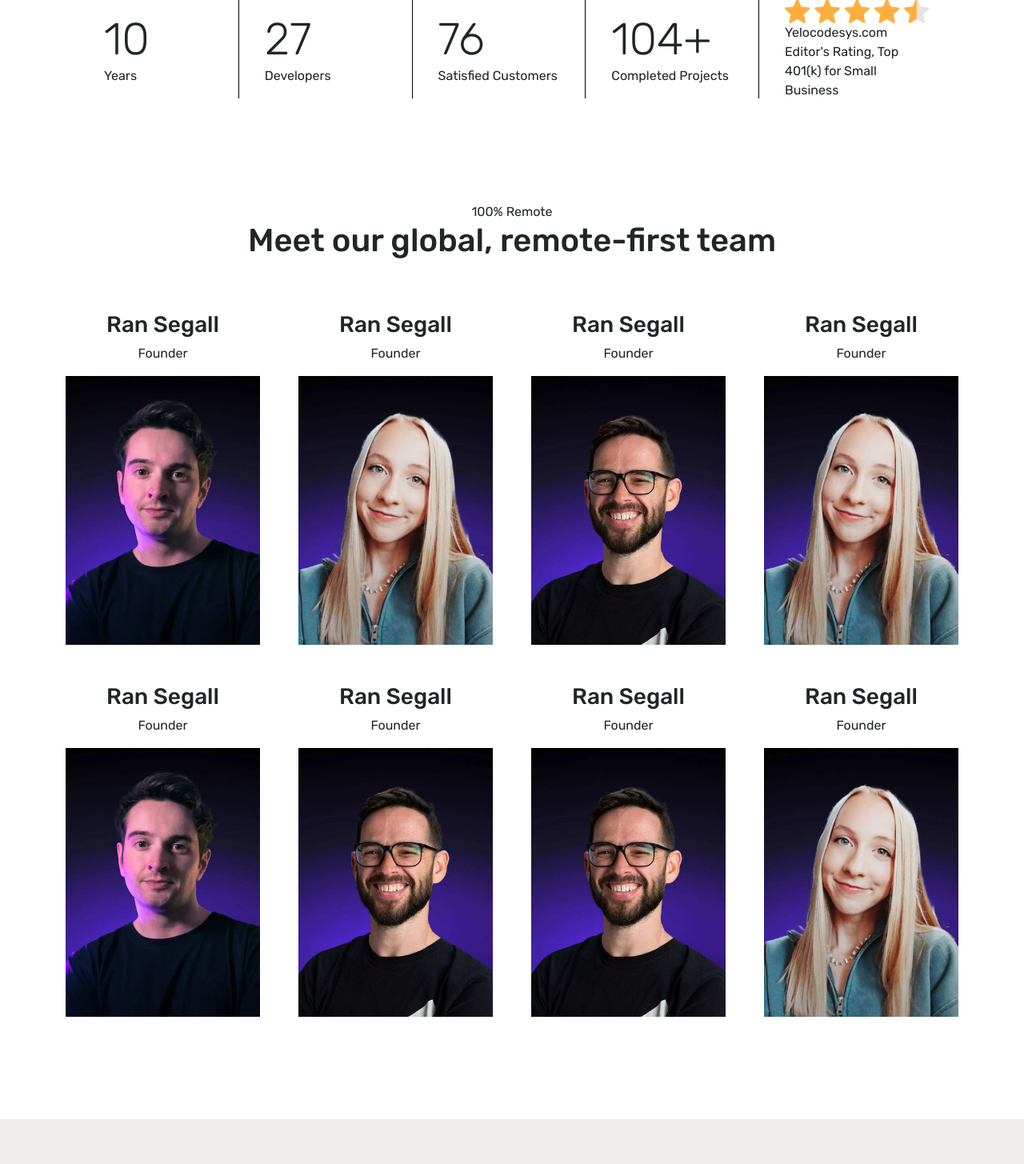
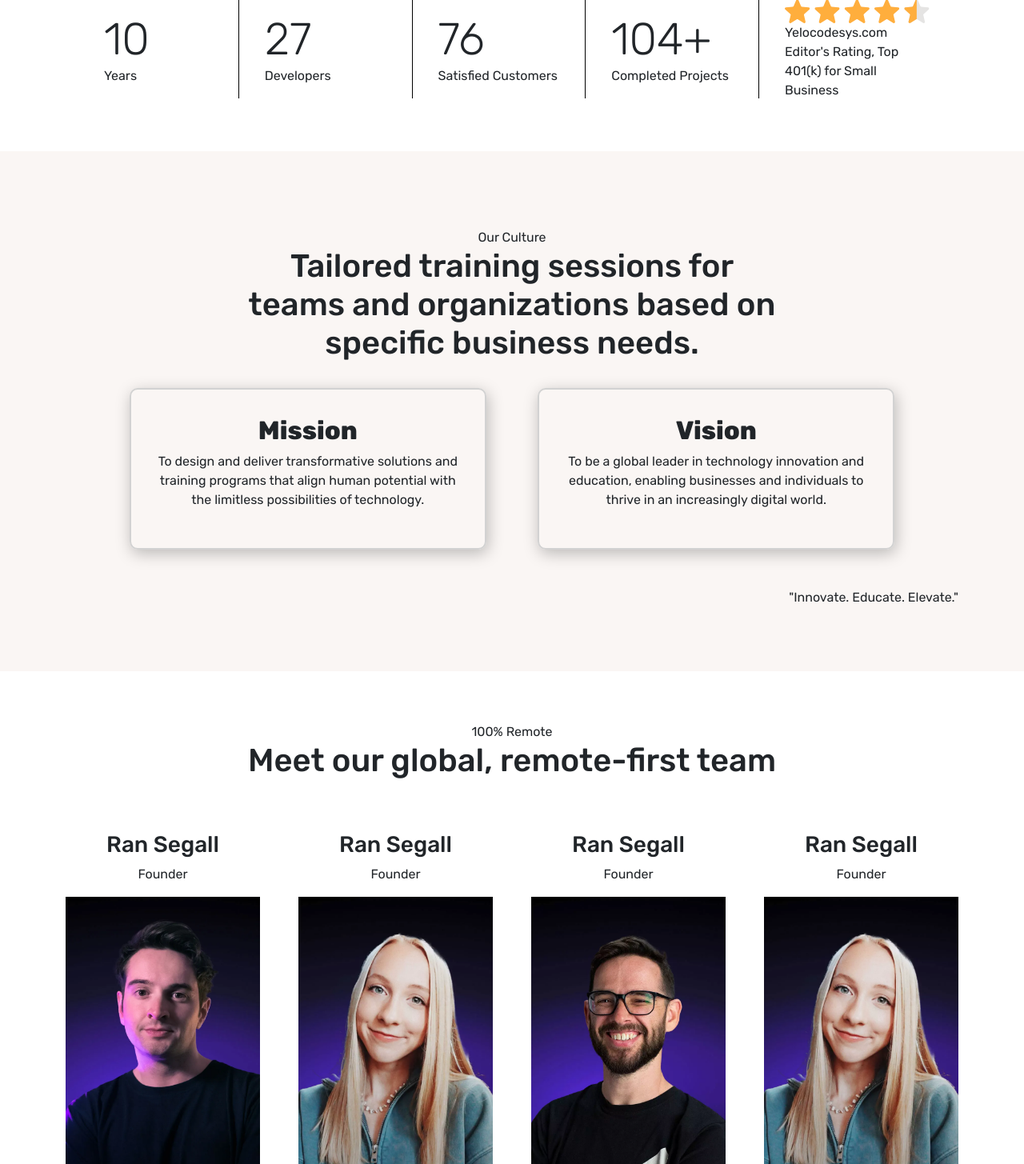
Before and after one commit to codesbycj/Yelo, a PHP site: page /about.php in a window 1280 px wide. Shown: the part 1298-2753 px from the top of the page at 80% size. Run offline with PHP 8.4, Linux system fonts and the light colour scheme.

Commit message:
About Updated

```diff
--- a/about.php
+++ b/about.php
@@ -71,6 +71,32 @@
                 <p>Yelocodesys.com Editor's Rating,
                     Top 401(k) for Small Business</p>
             </div>
+        </div>
+    </section>
+
+    <!-- CULTURE -->
+    <section id="culture">
+        <div class="culture container">
+            <div class="top text-center">
+                <p class="my-0">Our Culture</p>
+                <h1>Tailored training sessions for teams and organizations based on specific business needs.</h1>
+            </div>
+
+            <div class="bottom d-flex ">
+                <div class="mission">
+                    <h2>Mission</h2>
+                    <p>To design and deliver transformative solutions and training programs
+                        that align human potential with the limitless possibilities of technology.</p>
+                </div>
+
+                <div class="vision">
+                    <h2>Vision</h2>
+                    <p>To be a global leader in technology innovation and education, enabling businesses and
+                         individuals to thrive in an increasingly digital world.</p>
+                </div>
+            </div>
+
+            <p>"Innovate. Educate. Elevate."</p>
         </div>
     </section>
 
--- a/style.css
+++ b/style.css
@@ -1428,6 +1428,43 @@ footer {
   object-fit: cover;
 }
 
+#culture {
+  padding: 4rem 0;
+  /* background: linear-gradient(to bottom, var(--tw-gradient-stops)); */
+  background: var(--color-background);
+}
+
+.culture .top {
+  width: 60%;
+  margin: 2rem auto;
+}
+
+.culture .bottom {
+  justify-content: center;
+  gap: 4rem;
+  text-align: center;
+  margin-bottom: 3rem;
+  /* border: 2px solid blue; */
+}
+
+.culture .bottom .mission,
+.culture .vision {
+  width: 40%;
+  padding: 2rem;
+  border: 2px solid rgb(210, 210, 210);
+  box-shadow: 2px 5px 19px rgba(0, 0, 0, 0.25);
+  border-radius: 10px;
+}
+
+.culture .bottom h2 {
+    /* color: var(--color-btn); */
+  font-weight: 800;
+}
+
+.culture > p {
+  text-align: right;
+}
+
 #aboutTeam {
   padding: 4rem 0;
 }
@@ -1488,7 +1525,7 @@ footer {
 }
 
 .finalAbout .btn {
-  padding: .5rem 1.5rem;
+  padding: 0.5rem 1.5rem;
   border-radius: 5px;
   background-color: var(--color-btn);
   color: var(--color-white);
```
